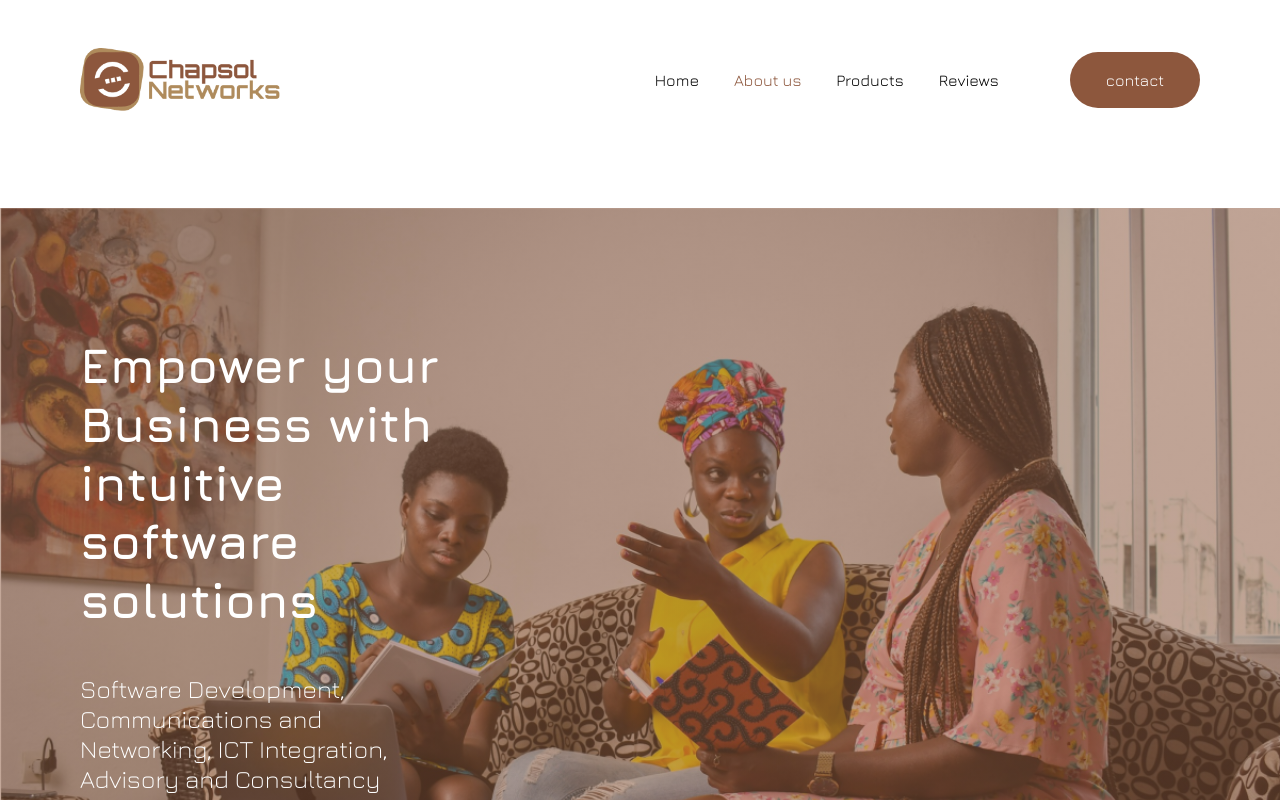
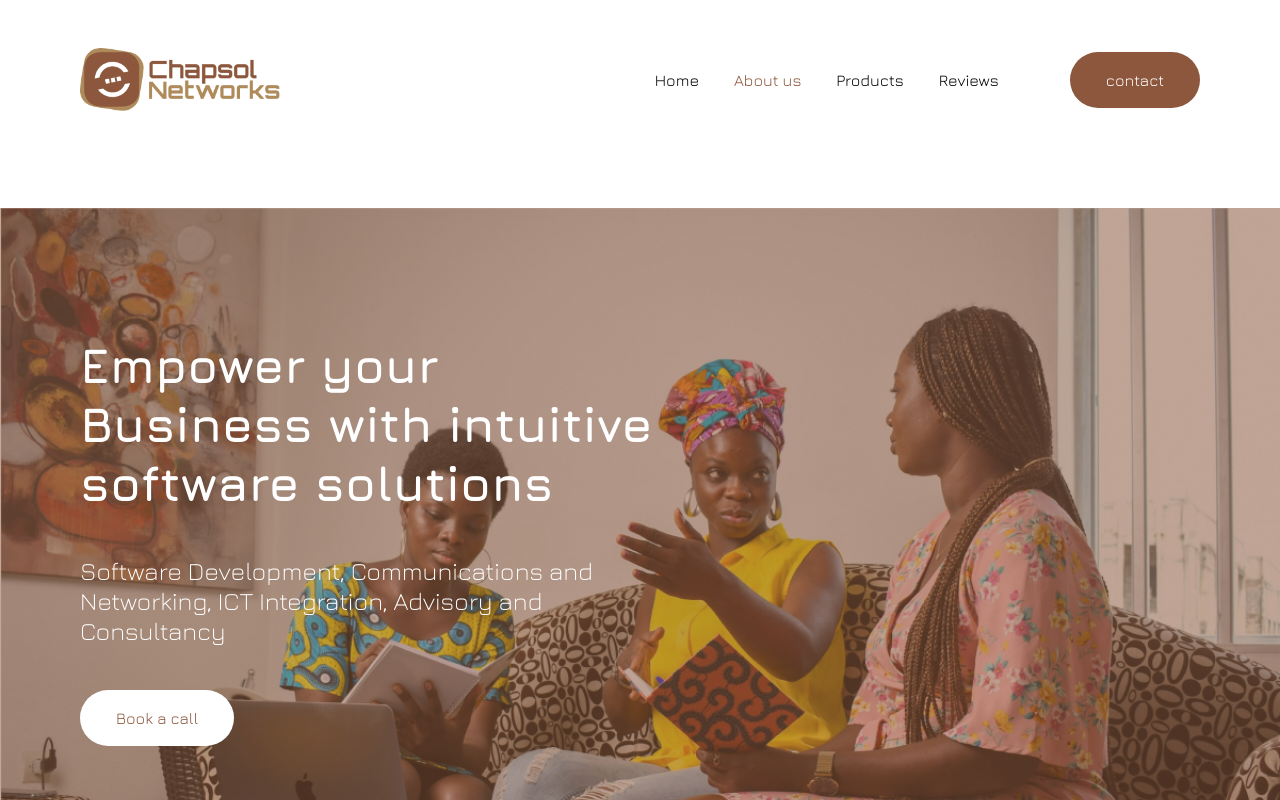
Before and after one commit to GoodboyBadvibes/Chapsol, a Next.js app: page / in a window 1280 px wide. Shown: the top 800 px of the page. Built offline with nearby package versions, Linux system fonts and the light colour scheme.

Commit message:
adjusting banner text style

```diff
--- a/src/app/Styles/home.module.css
+++ b/src/app/Styles/home.module.css
@@ -17,6 +17,10 @@
   background-position: start;
   backface-visibility: hidden;
 }
+
+/* .bannerText{
+
+} */
 
 .misandvis{
   width:47.5%;
@@ -48,6 +52,11 @@
   }
 } */
 
+@media screen and (min-width:1280px){
+  .bannerText{
+    width:600px;
+  }
+}
 @media screen and (max-width:1290px){
   .misandvis{
     /* width:100%; */
--- a/src/app/page.js
+++ b/src/app/page.js
@@ -32,7 +32,7 @@ export default function Home() {
       <div id="home"></div>
       <div className=" py-5 sm:pt-28 sm:pb-14 "> {/* There existed a general padding here before the product designer brought up some sort of annoying upgarde which resulted in removing general padding and instead giving the standard padding to each component on this page... the padding is a set of tailwind classes : " px-5 sm:px-10 md:px-20 "*/}
         <div className={" sm:flex justify-between items-center  px-5 sm:px-10 md:px-20 py-32 "+style.introBanner}>
-          <div className="lg:w-1/2 xl:w-1/3" style={{color:'white'}} data-aos="fade-zoom-in">
+          <div className={"lg:w-1/2 xl "+ style.bannerText} style={{color:'white'}} data-aos="fade-zoom-in">
             <h1 className={style.header+" pb-11"}>Empower your Business with intuitive software solutions </h1>
             <h2 className={style.content+" pb-11"}>Software Development, Communications and Networking, ICT Integration, Advisory and Consultancy </h2>
             <Button text={"Book a call"} styl={{backgroundColor:' white', color:' #8D573D'}} />
```
